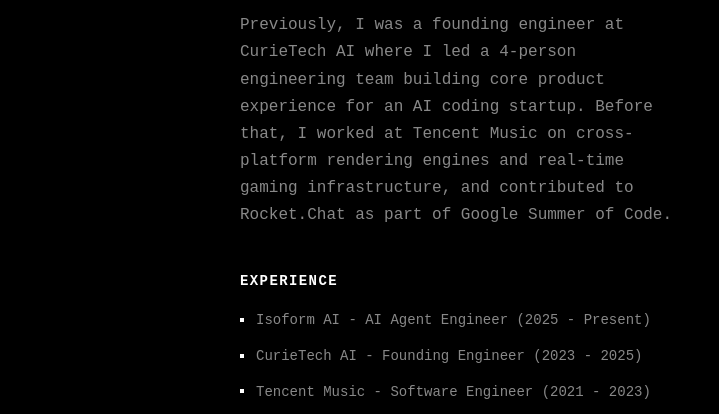
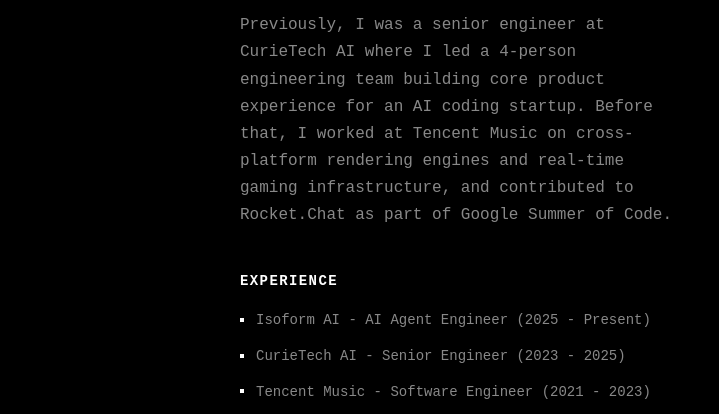
Before and after one commit to shiqimei/shiqimei.github.io, a plain HTML site: page about.html in a window 1280 px wide. Shown: the part 437-851 px from the top of the page, without its empty margins (280-999 px from the left). Drawn offline with Linux system fonts and the light colour scheme.

Commit message:
Update CurieTech title to Senior Engineer

```diff
--- a/about.html
+++ b/about.html
@@ -36,13 +36,13 @@
         <div class="about-bio">
           <h2>About Me</h2>
           <p>I'm a software engineer focused on building AI-powered developer tools and infrastructure. Currently working as an AI Agent Engineer at Isoform AI, building the coding agent Yansu.</p>
-          <p>Previously, I was a founding engineer at CurieTech AI where I led a 4-person engineering team building core product experience for an AI coding startup. Before that, I worked at Tencent Music on cross-platform rendering engines and real-time gaming infrastructure, and contributed to Rocket.Chat as part of Google Summer of Code.</p>
+          <p>Previously, I was a senior engineer at CurieTech AI where I led a 4-person engineering team building core product experience for an AI coding startup. Before that, I worked at Tencent Music on cross-platform rendering engines and real-time gaming infrastructure, and contributed to Rocket.Chat as part of Google Summer of Code.</p>
 
           <div class="about-section">
             <h3>Experience</h3>
             <ul class="about-list">
               <li>Isoform AI - AI Agent Engineer (2025 - Present)</li>
-              <li>CurieTech AI - Founding Engineer (2023 - 2025)</li>
+              <li>CurieTech AI - Senior Engineer (2023 - 2025)</li>
               <li>Tencent Music - Software Engineer (2021 - 2023)</li>
               <li>Rocket.Chat - Software Engineer, GSoC (2019 - 2021)</li>
             </ul>
```
